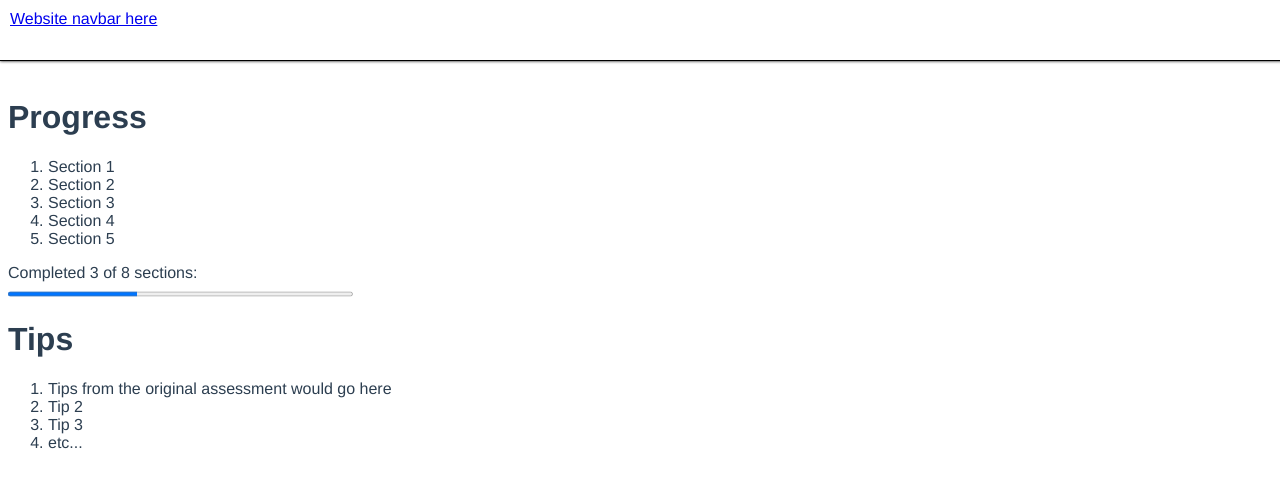
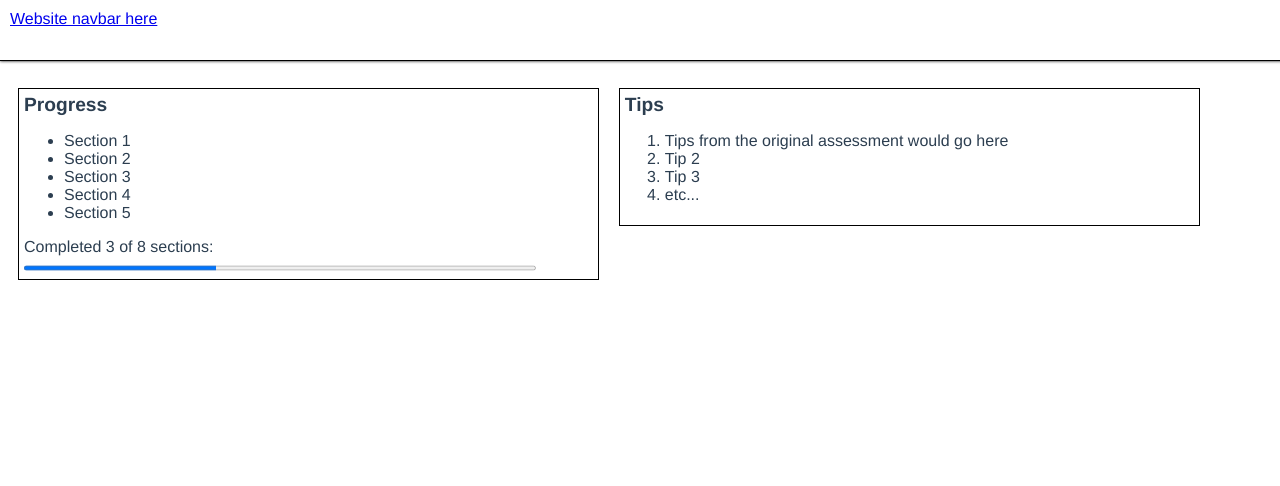
Before and after one commit to jmhibben/bw-jobscript-assessment, a Vue app: page /#/landing in a window 1280 px wide. Shown: the top 486 px of the page. Built offline with nearby package versions, Linux system fonts and the light colour scheme.

Commit message:
Landing Page resizes properly
Progress & Tips are now displayed stacked or side-by-side as intended

```diff
--- a/src/components/Landing.vue
+++ b/src/components/Landing.vue
@@ -1,7 +1,7 @@
 <template lang="pug">
 div(id="landing")
-  bwprogress(completed=3)
-  bwtips
+  bwprogress(completed=3 float=true)
+  bwtips(float=true)
 
   bwassessment
 </template>
@@ -24,21 +24,7 @@ export default {
 <style scoped lang="less">
 @import "../assets/less/helpers";
 
-@media all and (max-width: 800px) {
-  #landing {
-    display: block;
-    clear: both;
-  }
-}
-
-@media all and (min-width: 801px) {
-  #landing {
-    display: inline-block;
-    float: left;
-  }
-}
-
-bwprogress, bwtips {
-  display: inherit;
+#landing {
+  display: block;
 }
 </style>
--- a/src/components/Progress.vue
+++ b/src/components/Progress.vue
@@ -25,19 +25,19 @@ div(class="col-xs-12 col-m-6")
 </template>-->
 
 <template>
-<div class="">
-  <h1 class="">Progress</h1>
-  <div class="">
-    <ol>
+<div id="progress" v-bind:style='{float: float ? "left" : "none"}'>
+  <h1>Progress</h1>
+  <div>
+    <ul>
       <li>Section 1</li>
       <li>Section 2</li>
       <li>Section 3</li>
       <li>Section 4</li>
       <li>Section 5</li>
-    </ol>
+    </ul>
   </div>
-  <div class="col-xs-12">
-    <div class="col-xs-12">
+  <div>
+    <div>
       Completed {{completed}} of 8 sections:
     </div>
     <div class="progress">
@@ -54,6 +54,10 @@ export default {
     completed: {
       type: String,
       required: true
+    },
+    float: {
+      type: Boolean,
+      required: false
     }
   },
   computed: {
@@ -65,7 +69,20 @@ export default {
 </script>
 
 <style scoped lang="less">
+@import "../assets/less/helpers";
 @base: rgb(120, 180, 245);
+
+#progress {
+    .border();
+    .margin(10px);
+    .padding(5px);
+    display: block;
+
+    h1 {
+      .no-margin;
+      font-size: 1.2em;
+    }
+  }
 
   progress {
     color: @base;
@@ -76,4 +93,16 @@ progress {
       background-color: @base;
     }
   }
+
+@media (min-width: 800px) {
+  #progress {
+    width: 45%;
+  }
+}
+
+@media (max-width: 799px) {
+  #progress {
+    width: 90%;
+  }
+}
 </style>
--- a/src/components/Tips.vue
+++ b/src/components/Tips.vue
@@ -1,5 +1,5 @@
 <template lang="pug">
-div(class="col-xs-12 col-m-6")
+div(id="tips" v-bind:style='{float: float ? "left" : "none"}')
   h1 Tips
   ol
     li Tips from the original assessment would go here
@@ -10,7 +10,13 @@ div(class="col-xs-12 col-m-6")
 
 <script>
 export default {
-  name: 'tips'
+  name: 'tips',
+  props: {
+    float: {
+      type: Boolean,
+      required: false
+    }
+  }
 }
 </script>
 
@@ -18,19 +24,33 @@ export default {
 @import "../assets/less/helpers";
 
 #tips {
-  border: 1px solid black;
-  border-radius: 2px;
-  box-shadow: 0 0 2px black;
-  margin-top: 10px;
+  .border();
+  .margin(10px);
+  .padding(5px);
+  display: block;
+  min-width: 45%;
 
   h1 {
     font-size: 1.2em;
     text-align: left;
     margin-left: 5px;
+    .no-margin;
   }
 
   ol {
     text-align: left;
   }
 }
+
+@media (min-width: 800px) {
+  #tips {
+    width: 45%;
+  }
+}
+
+@media (max-width: 799px) {
+  #tips {
+    width: 90%;
+  }
+}
 </style>
```
Lines whose indentation alone changed are shown as unchanged.
